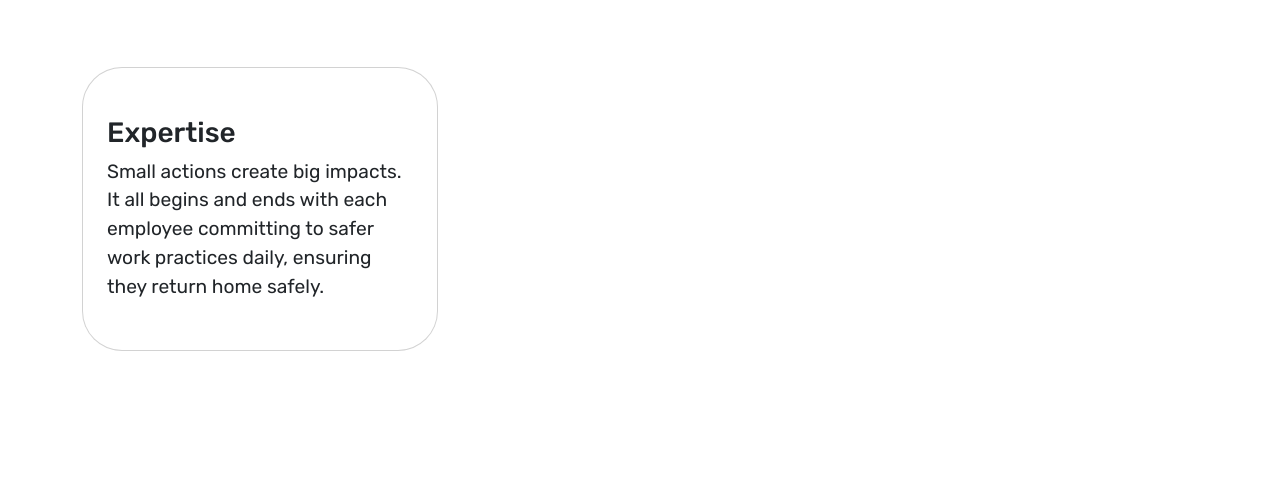
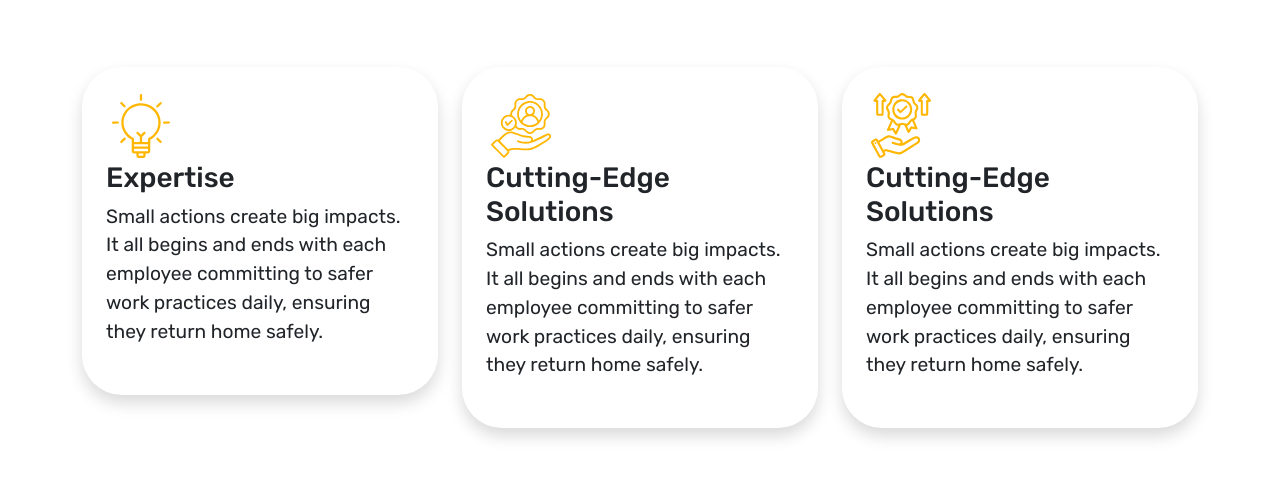
Before and after one commit to sohan065/construction-site, a React (Vite) app: page / in a window 1280 px wide. Shown: the part 2191-2669 px from the top of the page. Before the commit the page ends 2610 px from the top, so only its background shows below. Built offline with nearby package versions, Linux system fonts and the light colour scheme.

Commit message:
why choose us section added

```diff
--- a/src/assets/css/style.scss
+++ b/src/assets/css/style.scss
@@ -156,7 +156,8 @@ header{
     }
     .card{
          border-radius: 40px;
+         border: 0px;
          margin-bottom: 20px;
-
+         border-radius: 40px;
     }
 }
--- a/src/components/frontend/Home.jsx
+++ b/src/components/frontend/Home.jsx
@@ -7,6 +7,9 @@ import Construction2 from '../../assets/images/construction2.jpg';
 import Construction3 from '../../assets/images/construction3.jpg';
 import Construction4 from '../../assets/images/construction4.jpg';
 import Construction5 from '../../assets/images/construction5.jpg';
+import Icon1 from '../../assets/images/icon-1.svg';
+import Icon2 from '../../assets/images/icon-2.svg';
+import Icon3 from '../../assets/images/icon-3.svg';
 const Home = () => {
     return (
         <>
@@ -139,10 +142,11 @@ const Home = () => {
                                 decades of experience, innovation, and flexibility to consistently deliver excellence.</p>
                         </div>
                         <div className="row pt-5">
+
                             <div className="col-md-4">
-                                <div className="card p-4">
+                                <div className="card shadow p-4">
                                     <div className="card-icon">
-                                        <img src="" alt="" srcset="" />
+                                        <img src={ Icon1 } alt="" srcset="" />
                                     </div>
                                     <div className="card-title">
                                         <h3>Expertise</h3>
@@ -150,9 +154,35 @@ const Home = () => {
                                     </div>
                                 </div>
                             </div>
+
+                            <div className="col-md-4">
+                                <div className="card shadow p-4">
+                                    <div className="card-icon">
+                                        <img src={ Icon2 } alt="" srcset="" />
+                                    </div>
+                                    <div className="card-title">
+                                        <h3>Cutting-Edge Solutions</h3>
+                                        <p>Small actions create big impacts. It all begins and ends with each employee committing to safer work practices daily, ensuring they return home safely.</p>
+                                    </div>
+                                </div>
+                            </div>
+
+                            <div className="col-md-4">
+                                <div className="card shadow p-4">
+                                    <div className="card-icon">
+                                        <img src={ Icon3 } alt="" srcset="" />
+                                    </div>
+                                    <div className="card-title">
+                                        <h3>Cutting-Edge Solutions</h3>
+                                        <p>Small actions create big impacts. It all begins and ends with each employee committing to safer work practices daily, ensuring they return home safely.</p>
+                                    </div>
+                                </div>
+                            </div>
+
                         </div>
                     </div>
                 </div>
+
             </main>
         </>
     )
```
